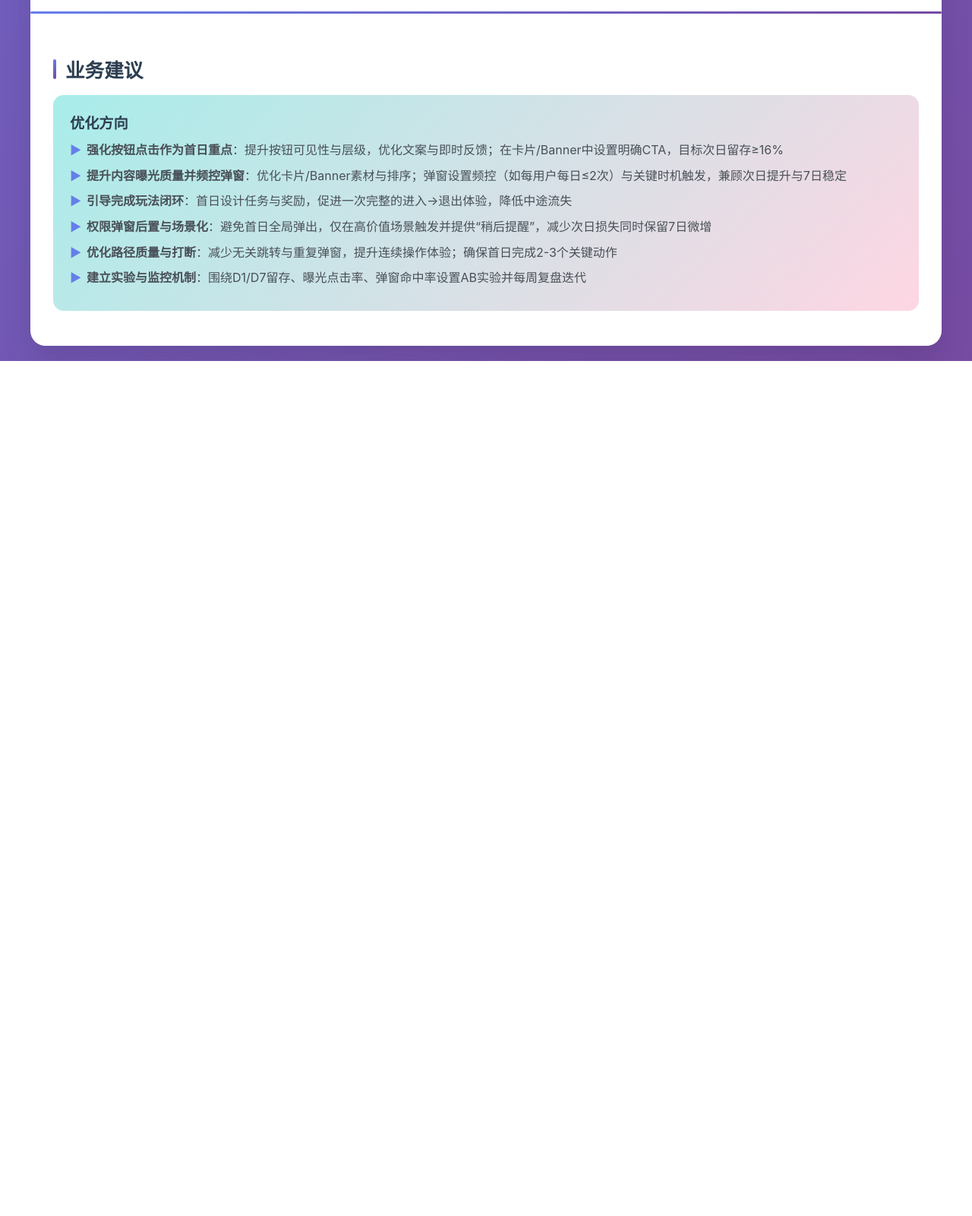
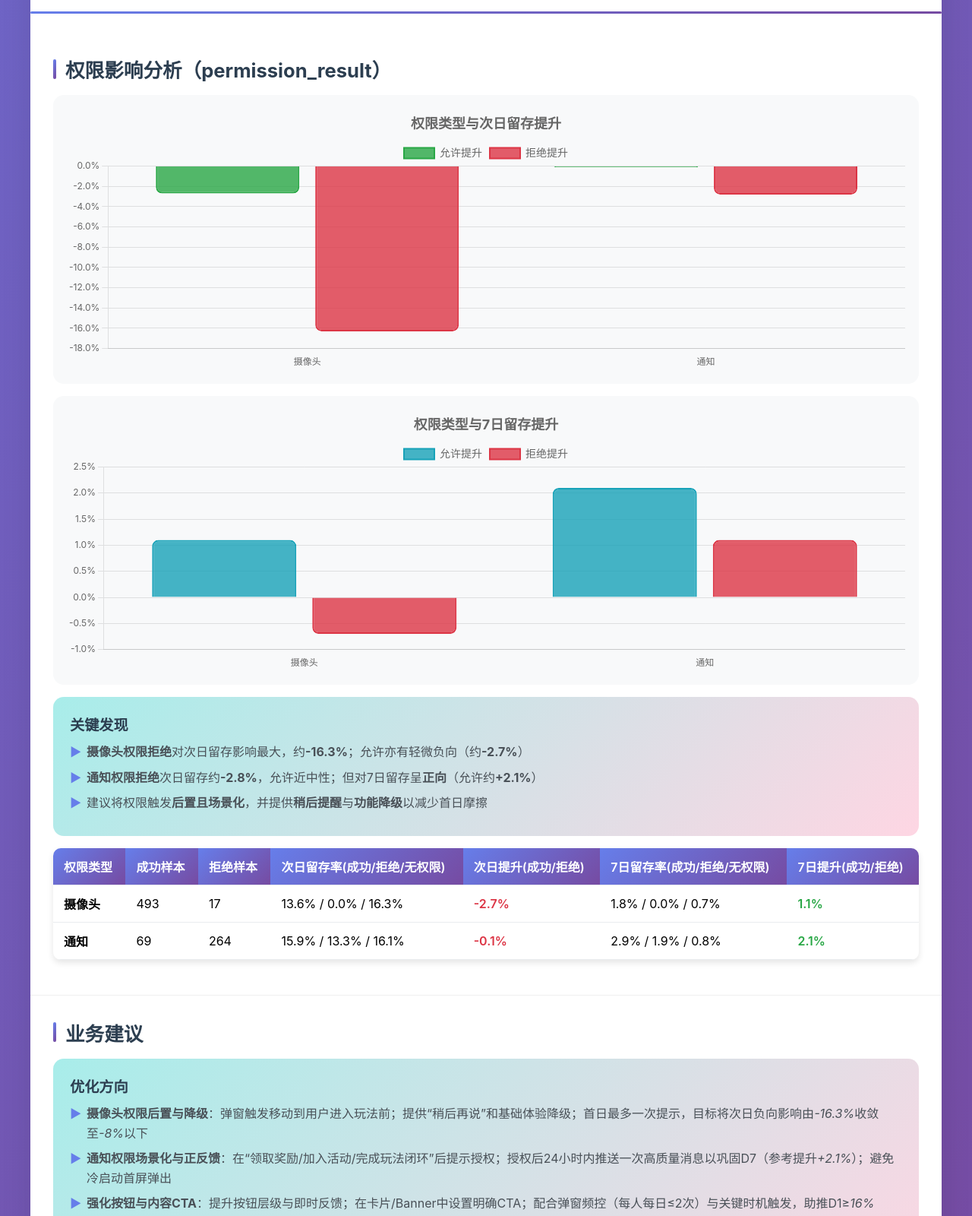
Before and after one commit to Caiuszhao/Hooroo_Prototype, a plain HTML site: page pages5/2025-11-20_retention_attribution_v4plus_last14d.html in a window 1280 px wide. Shown: the part 3320-4920 px from the top of the page at 76% size. Before the commit the page ends 3795 px from the top, so only its background shows below. Drawn offline with nearby package versions, Linux system fonts and the light colour scheme.

Commit message:
chore(pages): update retention dashboard with permission analysis and updated suggestions

```diff
--- a/pages5/2025-11-20_retention_attribution_v4plus_last14d.html
+++ b/pages5/2025-11-20_retention_attribution_v4plus_last14d.html
@@ -139,16 +139,44 @@
         <div class="divider"></div>
 
         <div class="section">
+            <h2 class="section-title">权限影响分析（permission_result）</h2>
+            <div class="chart-container"><canvas id="permD1Chart"></canvas></div>
+            <div class="chart-container"><canvas id="permD7Chart"></canvas></div>
+            <div class="insight-box">
+                <h4>关键发现</h4>
+                <ul>
+                    <li><strong>摄像头权限拒绝</strong>对次日留存影响最大，约<strong>-16.3%</strong>；允许亦有轻微负向（约<strong>-2.7%</strong>）</li>
+                    <li><strong>通知权限拒绝</strong>次日留存约<strong>-2.8%</strong>，允许近中性；但对7日留存呈<strong>正向</strong>（允许约<strong>+2.1%</strong>）</li>
+                    <li>建议将权限触发<strong>后置且场景化</strong>，并提供<strong>稍后提醒</strong>与<strong>功能降级</strong>以减少首日摩擦</li>
+                </ul>
+            </div>
+            <table class="data-table">
+                <thead>
+                    <tr>
+                        <th>权限类型</th>
+                        <th>成功样本</th>
+                        <th>拒绝样本</th>
+                        <th>次日留存率(成功/拒绝/无权限)</th>
+                        <th>次日提升(成功/拒绝)</th>
+                        <th>7日留存率(成功/拒绝/无权限)</th>
+                        <th>7日提升(成功/拒绝)</th>
+                    </tr>
+                </thead>
+                <tbody id="permTableBody"></tbody>
+            </table>
+        </div>
+
+        <div class="section">
             <h2 class="section-title">业务建议</h2>
             <div class="insight-box">
                 <h4>优化方向</h4>
                 <ul>
-                    <li><strong>强化按钮点击作为首日重点</strong>：提升按钮可见性与层级，优化文案与即时反馈；在卡片/Banner中设置明确CTA，目标次日留存≥16%</li>
-                    <li><strong>提升内容曝光质量并频控弹窗</strong>：优化卡片/Banner素材与排序；弹窗设置频控（如每用户每日≤2次）与关键时机触发，兼顾次日提升与7日稳定</li>
-                    <li><strong>引导完成玩法闭环</strong>：首日设计任务与奖励，促进一次完整的进入→退出体验，降低中途流失</li>
-                    <li><strong>权限弹窗后置与场景化</strong>：避免首日全局弹出，仅在高价值场景触发并提供“稍后提醒”，减少次日损失同时保留7日微增</li>
-                    <li><strong>优化路径质量与打断</strong>：减少无关跳转与重复弹窗，提升连续操作体验；确保首日完成2-3个关键动作</li>
-                    <li><strong>建立实验与监控机制</strong>：围绕D1/D7留存、曝光点击率、弹窗命中率设置AB实验并每周复盘迭代</li>
+                    <li><strong>摄像头权限后置与降级</strong>：弹窗触发移动到用户进入玩法前；提供“稍后再说”和基础体验降级；首日最多一次提示，目标将次日负向影响由<em>-16.3%</em>收敛至<em>-8%</em>以下</li>
+                    <li><strong>通知权限场景化与正反馈</strong>：在“领取奖励/加入活动/完成玩法闭环”后提示授权；授权后24小时内推送一次高质量消息以巩固D7（参考提升<em>+2.1%</em>）；避免冷启动首屏弹出</li>
+                    <li><strong>强化按钮与内容CTA</strong>：提升按钮层级与即时反馈；在卡片/Banner中设置明确CTA；配合弹窗频控（每人每日≤2次）与关键时机触发，助推D1≥<em>16%</em></li>
+                    <li><strong>引导完成玩法闭环</strong>：首日明确任务与奖励，促进一次完整的进入→退出体验，降低中途流失并提高参与质量</li>
+                    <li><strong>优化路径质量与打断</strong>：减少无关跳转与重复弹窗，保证连续操作；确保首日完成2–3个关键动作</li>
+                    <li><strong>AB实验与监控</strong>：① 摄像头弹出时机（首屏vs玩法前）对D1；② 通知授权触发场景对D7；③ 弹窗频控（1/2次）对D1/D7；每周复盘并滚动迭代</li>
                 </ul>
             </div>
         </div>
@@ -233,6 +261,40 @@
             `;
             tableBody.appendChild(tr);
         });
+
+        const permissionData = [
+          { type: "摄像头", successUsers: 493, failureUsers: 17, absentUsers: 1115, d1RateSuccess: 0.136, d1RateFailure: 0.0, d1RateAbsent: 0.163, d1UpliftSuccess: -0.027, d1UpliftFailure: -0.163, d7RateSuccess: 0.018, d7RateFailure: 0.0, d7RateAbsent: 0.007, d7UpliftSuccess: 0.011, d7UpliftFailure: -0.007 },
+          { type: "通知", successUsers: 69, failureUsers: 264, absentUsers: 1327, d1RateSuccess: 0.159, d1RateFailure: 0.133, d1RateAbsent: 0.161, d1UpliftSuccess: -0.001, d1UpliftFailure: -0.028, d7RateSuccess: 0.029, d7RateFailure: 0.019, d7RateAbsent: 0.008, d7UpliftSuccess: 0.021, d7UpliftFailure: 0.011 }
+        ];
+
+        const permD1Ctx = document.getElementById('permD1Chart').getContext('2d');
+        new Chart(permD1Ctx, {
+          type: 'bar',
+          data: { labels: permissionData.map(p => p.type), datasets: [ { label: '允许提升', data: permissionData.map(p => p.d1UpliftSuccess * 100), backgroundColor: 'rgba(40, 167, 69, 0.8)', borderColor: 'rgba(40, 167, 69, 1)', borderWidth: 2, borderRadius: 8 }, { label: '拒绝提升', data: permissionData.map(p => p.d1UpliftFailure * 100), backgroundColor: 'rgba(220, 53, 69, 0.8)', borderColor: 'rgba(220, 53, 69, 1)', borderWidth: 2, borderRadius: 8 } ] },
+          options: { ...chartOptions, plugins: { ...chartOptions.plugins, title: { display: true, text: '权限类型与次日留存提升', font: { size: 18, weight: 'bold', family: '-apple-system, BlinkMacSystemFont, "Segoe UI", Roboto, sans-serif' } } } }
+        });
+
+        const permD7Ctx = document.getElementById('permD7Chart').getContext('2d');
+        new Chart(permD7Ctx, {
+          type: 'bar',
+          data: { labels: permissionData.map(p => p.type), datasets: [ { label: '允许提升', data: permissionData.map(p => p.d7UpliftSuccess * 100), backgroundColor: 'rgba(23, 162, 184, 0.8)', borderColor: 'rgba(23, 162, 184, 1)', borderWidth: 2, borderRadius: 8 }, { label: '拒绝提升', data: permissionData.map(p => p.d7UpliftFailure * 100), backgroundColor: 'rgba(220, 53, 69, 0.8)', borderColor: 'rgba(220, 53, 69, 1)', borderWidth: 2, borderRadius: 8 } ] },
+          options: { ...chartOptions, plugins: { ...chartOptions.plugins, title: { display: true, text: '权限类型与7日留存提升', font: { size: 18, weight: 'bold', family: '-apple-system, BlinkMacSystemFont, "Segoe UI", Roboto, sans-serif' } } } }
+        });
+
+        const permTableBody = document.getElementById('permTableBody');
+        permissionData.forEach(p => {
+          const tr = document.createElement('tr');
+          tr.innerHTML = `
+            <td><strong>${p.type}</strong></td>
+            <td>${p.successUsers.toLocaleString()}</td>
+            <td>${p.failureUsers.toLocaleString()}</td>
+            <td>${(p.d1RateSuccess * 100).toFixed(1)}% / ${(p.d1RateFailure * 100).toFixed(1)}% / ${(p.d1RateAbsent * 100).toFixed(1)}%</td>
+            <td class="${p.d1UpliftSuccess >= 0 ? 'positive' : 'negative'}">${(p.d1UpliftSuccess * 100).toFixed(1)}%</td>
+            <td>${(p.d7RateSuccess * 100).toFixed(1)}% / ${(p.d7RateFailure * 100).toFixed(1)}% / ${(p.d7RateAbsent * 100).toFixed(1)}%</td>
+            <td class="${p.d7UpliftSuccess >= 0 ? 'positive' : 'negative'}">${(p.d7UpliftSuccess * 100).toFixed(1)}%</td>
+          `;
+          permTableBody.appendChild(tr);
+        });
     </script>
 </body>
 </html>
```
